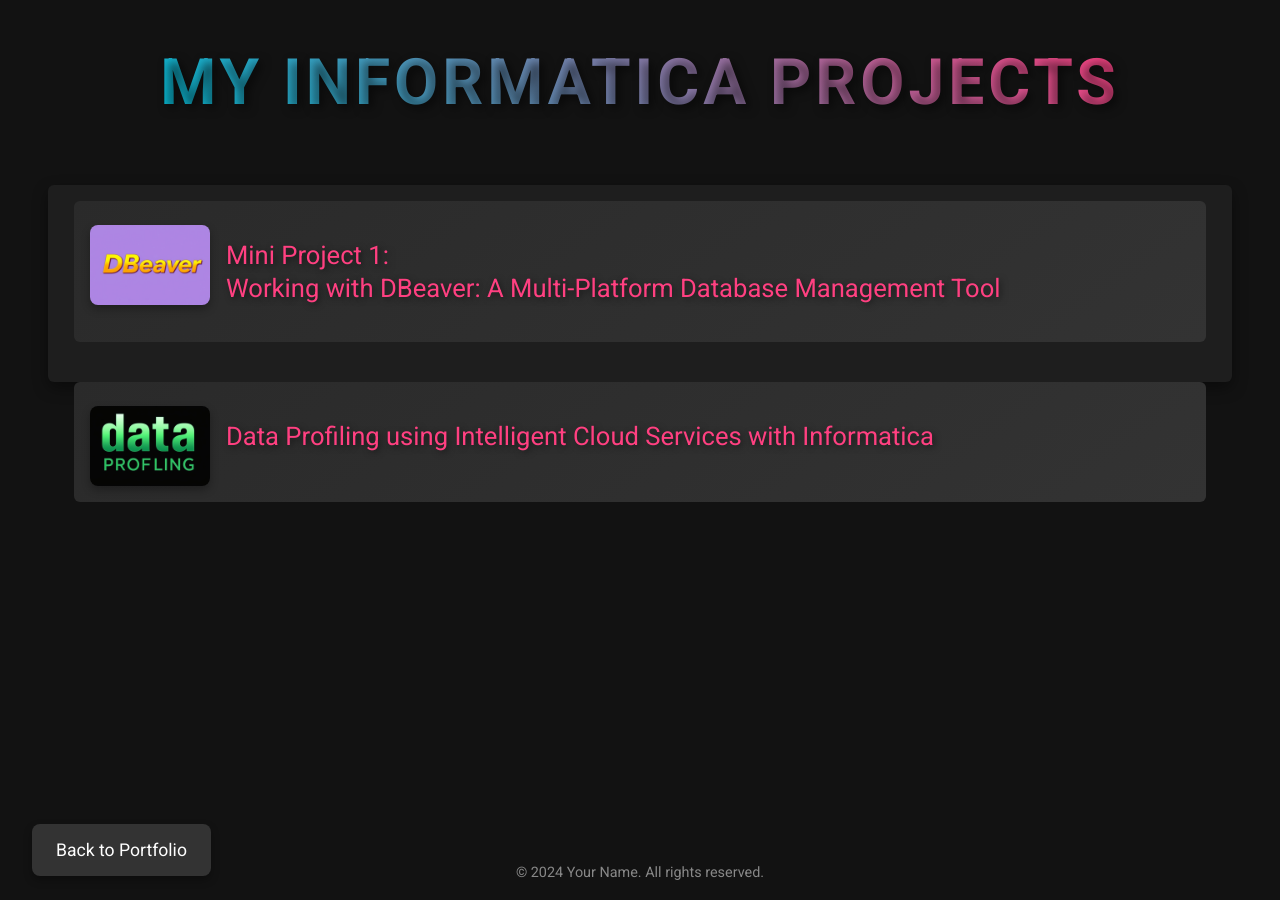
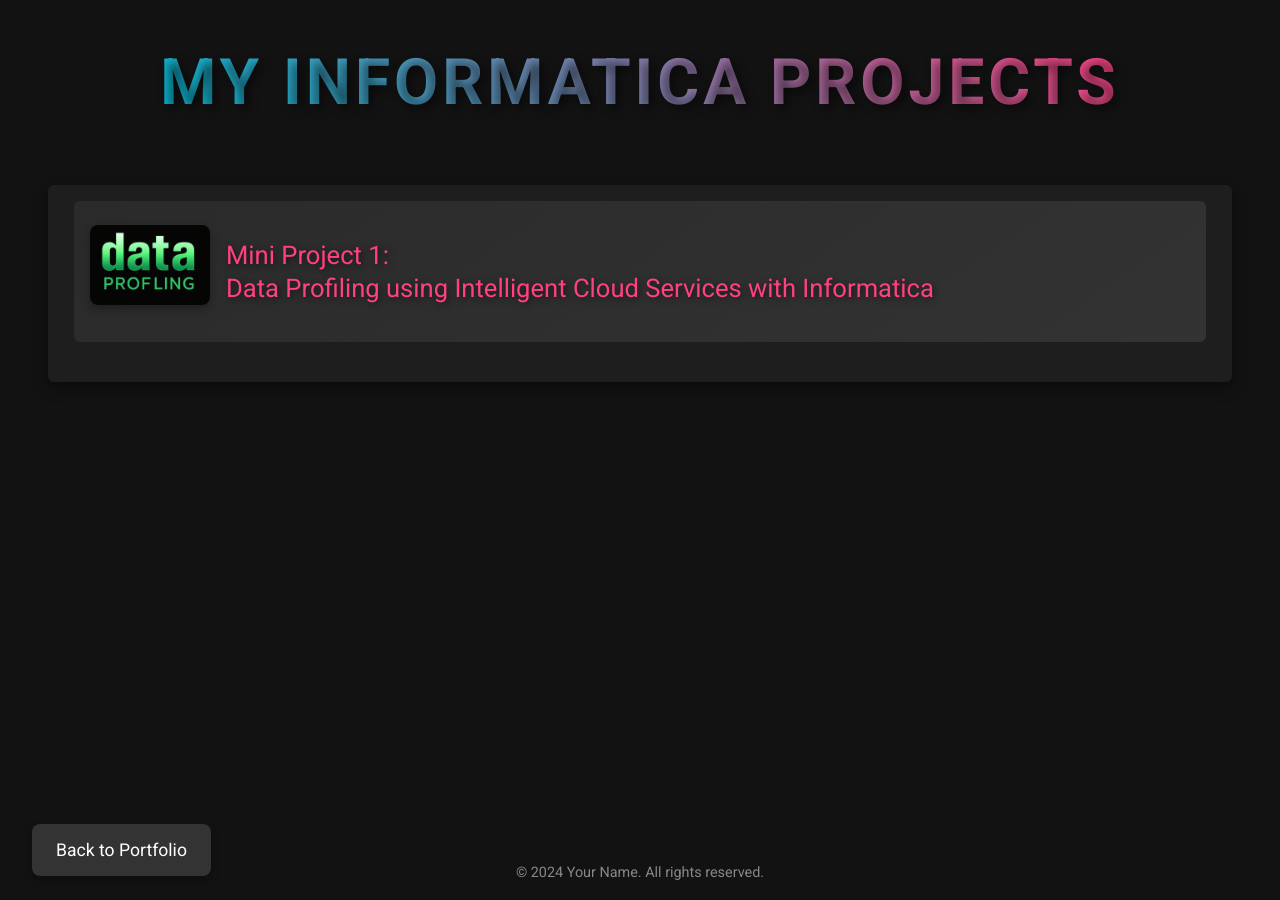
Before and after one commit to nbahador/nbahador.github.io, a Jekyll site: the page InformaticaProjects.html, which Jekyll copies as it is, in a window 1280 px wide. Built offline with Jekyll 4.4.1, drawn with Linux system fonts in a browser that asks for light colours.

Commit message:
Update InformaticaProjects.html

```diff
--- a/InformaticaProjects.html
+++ b/InformaticaProjects.html
@@ -172,23 +172,13 @@
         <!-- Project 1 (New) -->
         <div class="project">
             <!-- Icon for Project 1 -->
-            <div class="project-icon" style="background-image: url('https://raw.githubusercontent.com/nbahador/nbahador.github.io/main/assets/img/DBeaver.jpg');"></div>
+            <div class="project-icon" style="background-image: url('https://raw.githubusercontent.com/nbahador/nbahador.github.io/main/assets/img/profiling.jpg');"></div>
             <!-- Link for Project 1 -->
             <a href="/working-with-dbeaver.html">
-                <h2>Mini Project 1: <br> Working with DBeaver: A Multi-Platform Database Management Tool </h2>
+                <h2>Mini Project 1: <br> Data Profiling using Intelligent Cloud Services with Informatica </h2>
             </a>
         </div>
 
-    </div>
-
-    <!-- Data Profiling Section -->
-    <div class="project">
-        <!-- Icon for Data Profiling -->
-        <div class="project-icon" style="background-image: url('https://github.com/nbahador/nbahador.github.io/blob/main/assets/img/profiling.jpg');"></div>
-        <!-- Link to Data Profiling using Informatica -->
-        <a href="data_profiling_using_Informatica.html">
-            <h2>Data Profiling using Intelligent Cloud Services with Informatica</h2>
-        </a>
     </div>
 
     <!-- Back to Portfolio Button -->
```
